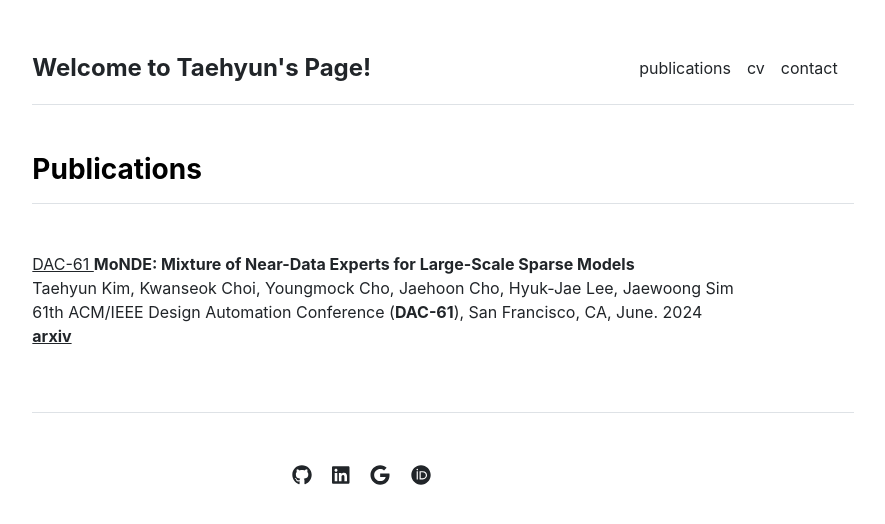
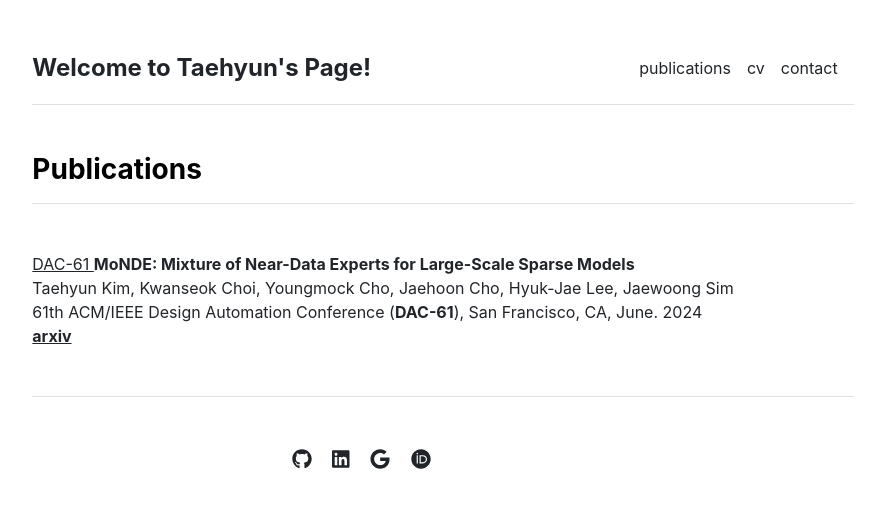
Before and after one commit to taehyunzzz/taehyunzzz.github.io, a Jekyll site: the page built from publications.md, in a window 1280 px wide. Shown: the top 524 px of the page, without its empty margins (197-1082 px from the left). Built offline with Jekyll 4.4.1, drawn with Linux system fonts in a browser that asks for light colours.

Commit message:
DEBUG: test16

```diff
--- a/_data/publications.yml
+++ b/_data/publications.yml
@@ -1,4 +1,5 @@
 # About badges : https://www.w3schools.com/bootstrap/bootstrap_badges_labels.asp
+# About margins : https://minaminaworld.tistory.com/136
 
 # shown in home
 featured:
--- a/_includes/publications.html
+++ b/_includes/publications.html
@@ -7,7 +7,6 @@
       {% endfor %}
     {% else %}
       {% for item in site.data.publications.index %}
-        <p>
         <a class="label {{ item.label }}" href="{{ item.homepage }}">
             {{ item.acronym }}
         </a>
@@ -38,7 +37,6 @@
                 <a href="{{ item.others.presentation }}"><strong>presentation </strong></a>
             {% endif %}
         {% endif %}
-        </p>
       {% endfor %}
     {% endif %}
   </div>
```
Lines whose indentation alone changed are shown as unchanged.
